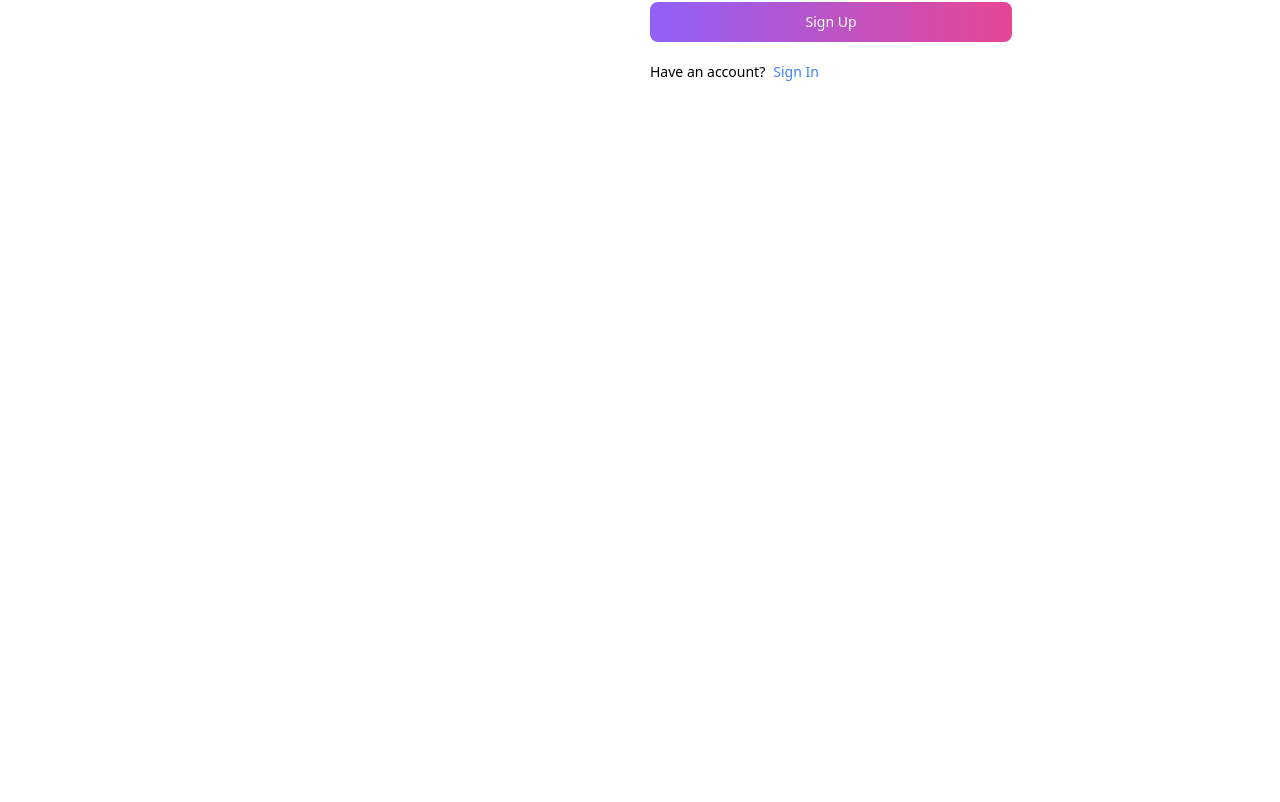
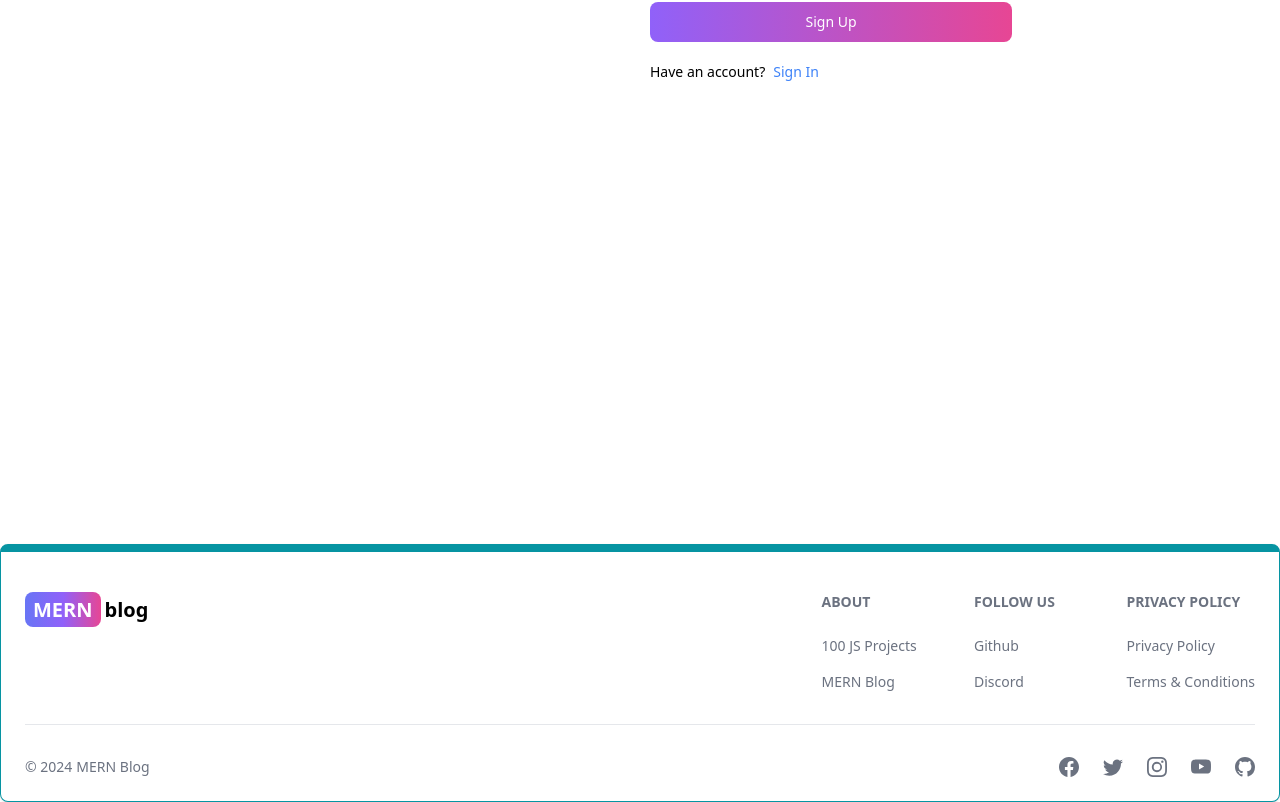
Before and after one commit to talalanwarwarraich/mern-blog, a React (Vite) app in the folder client/: page /sign-up in a window 1280 px wide. Shown: the part 400-1202 px from the top of the page. Before the commit the page ends 944 px from the top, so only its background shows below. Built offline with nearby package versions, Linux system fonts and the light colour scheme.

Commit message:
(2:36:00) add signup functionality, create footer component and add it

```diff
--- a/client/src/App.jsx
+++ b/client/src/App.jsx
@@ -6,6 +6,7 @@
 import Dashboard from './pages/Dashboard';
 import Projects from './pages/Projects';
 import Header from './components/Header';
+import Footer from './components/Footer';
 
 const App = () => {
   return (
@@ -19,8 +20,9 @@
         <Route path='/dashboard' element={<Dashboard />} />
         <Route path='/projects' element={<Projects />} />
       </Routes>
+      <Footer />
     </BrowserRouter>
-  )
-}
+  );
+};
 
-export default App
+export default App;
--- /dev/null
+++ b/client/src/components/Footer.jsx
@@ -0,0 +1,89 @@
+import { Footer } from 'flowbite-react';
+import {
+  BsFacebook,
+  BsInstagram,
+  BsTwitter,
+  BsGithub,
+  BsYoutube,
+} from 'react-icons/bs';
+import Logo from './ui/Logo';
+
+const FooterCom = () => {
+  return (
+    <Footer container className='border border-t-8 border-teal-500'>
+      {/* main div */}
+      <div className='w-full max-w-7xl mx-auto'>
+        {/* Logo and links sections */}
+        <div className='grid w-full justify-between sm:flex md:grid-cols-1'>
+          {/* logo */}
+          <div className='mt-5'>
+            <Logo />
+          </div>
+          {/* links */}
+          <div className='grid grid-cols-2 gap-8 mt-4 sm:grid-cols-3 sm:gap-6'>
+            <div>
+              <Footer.Title title='About' />
+              <Footer.LinkGroup col>
+                <Footer.Link
+                  href='https://www.100jsprojects.com'
+                  target='_blank'
+                  rel='noopener noreferrer'
+                >
+                  100 JS Projects
+                </Footer.Link>
+                <Footer.Link
+                  href='/about'
+                  target='_blank'
+                  rel='noopener noreferrer'
+                >
+                  MERN Blog
+                </Footer.Link>
+              </Footer.LinkGroup>
+            </div>
+            <div>
+              <Footer.Title title='Follow US' />
+              <Footer.LinkGroup col>
+                <Footer.Link
+                  href='https://www.github.com/talalanwarwarraich'
+                  target='_blank'
+                  rel='noopener noreferrer'
+                >
+                  Github
+                </Footer.Link>
+                <Footer.Link href='#'>Discord</Footer.Link>
+              </Footer.LinkGroup>
+            </div>
+            <div>
+              <Footer.Title title='Privacy Policy' />
+              <Footer.LinkGroup col>
+                <Footer.Link href='#'>Privacy Policy</Footer.Link>
+                <Footer.Link href='#'>Terms & Conditions</Footer.Link>
+              </Footer.LinkGroup>
+            </div>
+          </div>
+        </div>
+        {/* divider */}
+        <Footer.Divider />
+        {/* copyright and icons sections */}
+        <div className='w-full sm:flex sm:items-center sm:justify-between'>
+          {/* copyright */}
+          <Footer.Copyright
+            href='#'
+            by='MERN Blog'
+            year={new Date().getFullYear()}
+          />
+          {/* icons */}
+          <div className='flex gap-6 sm:mt-0 mt-4 sm:justify-center'>
+            <Footer.Icon href='#' icon={BsFacebook} />
+            <Footer.Icon href='#' icon={BsTwitter} />
+            <Footer.Icon href='#' icon={BsInstagram} />
+            <Footer.Icon href='#' icon={BsYoutube} />
+            <Footer.Icon href='#' icon={BsGithub} />
+          </div>
+        </div>
+      </div>
+    </Footer>
+  );
+};
+
+export default FooterCom;
--- a/client/src/pages/SignUp.jsx
+++ b/client/src/pages/SignUp.jsx
@@ -1,7 +1,43 @@
-import { Link } from 'react-router-dom';
-import { Label, TextInput, Button } from 'flowbite-react';
+import { useState } from 'react';
+import { Link, useNavigate } from 'react-router-dom';
+import { Label, TextInput, Button, Alert, Spinner } from 'flowbite-react';
 
 const SignUp = () => {
+  const [formData, setFormData] = useState({});
+  const [errorMessage, setErrorMessage] = useState(null);
+  const [loading, setLoading] = useState(false);
+  const navigate = useNavigate();
+  const handleChange = (e) => {
+    setFormData((data) => ({
+      ...data,
+      [e.target.id]: e.target.value.trim(),
+    }));
+  };
+  const handleSubmit = async (e) => {
+    e.preventDefault();
+    const { username, email, password } = formData;
+    if (!username || !email || !password) {
+      return setErrorMessage('Please fill out all fields.');
+    }
+    try {
+      setLoading(true);
+      setErrorMessage(null);
+      const res = await fetch('/api/auth/signup', {
+        method: 'POST',
+        headers: { 'Content-Type': 'application/json' },
+        body: JSON.stringify(formData),
+      });
+      const data = await res.json();
+      if (!data.success) {
+        setErrorMessage(data.message);
+      }
+      setLoading(false);
+      if (res.ok) navigate('/sign-in');
+    } catch (error) {
+      setLoading(false);
+      setErrorMessage(error.message);
+    }
+  };
   return (
     <div className='min-h-screen mt-20'>
       <div className='flex p-3 max-w-3xl mx-auto flex-col md:flex-row md:items-center gap-5'>
@@ -23,25 +59,47 @@
         </div>
         {/* right side */}
         <div className='flex-1'>
-          <form className='flex flex-col gap-4'>
+          <form className='flex flex-col gap-4' onSubmit={handleSubmit}>
             <div>
               <Label value='Your Username' />
-              <TextInput type='text' placeholder='username' id='username' />
+              <TextInput
+                type='text'
+                placeholder='username'
+                id='username'
+                onChange={handleChange}
+              />
             </div>
             <div>
               <Label value='Your Email' />
               <TextInput
-                type='text'
+                type='email'
                 placeholder='name@company.com'
                 id='email'
+                onChange={handleChange}
               />
             </div>
             <div>
               <Label value='Your Password' />
-              <TextInput type='text' placeholder='password' id='password' />
+              <TextInput
+                type='password'
+                placeholder='password'
+                id='password'
+                onChange={handleChange}
+              />
             </div>
-            <Button gradientDuoTone='purpleToPink' type='submit'>
-              Sign Up
+            <Button
+              gradientDuoTone='purpleToPink'
+              type='submit'
+              disabled={loading}
+            >
+              {loading ? (
+                <>
+                  <Spinner />
+                  <span className='pl-3'>loading...</span>
+                </>
+              ) : (
+                'Sign Up'
+              )}
             </Button>
           </form>
           <div className='flex gap-2 text-sm mt-5'>
@@ -50,6 +108,11 @@
               Sign In
             </Link>
           </div>
+          {errorMessage && (
+            <Alert className='mt-5' color='failure'>
+              {errorMessage}
+            </Alert>
+          )}
         </div>
       </div>
     </div>
--- a/client/vite.config.js
+++ b/client/vite.config.js
@@ -1,7 +1,15 @@
-import { defineConfig } from 'vite'
-import react from '@vitejs/plugin-react-swc'
+import { defineConfig } from 'vite';
+import react from '@vitejs/plugin-react-swc';
 
 // https://vitejs.dev/config/
 export default defineConfig({
+  server: {
+    proxy: {
+      '/api': {
+        target: 'http://localhost:3000',
+        secure: false,
+      },
+    },
+  },
   plugins: [react()],
-})
+});
```
